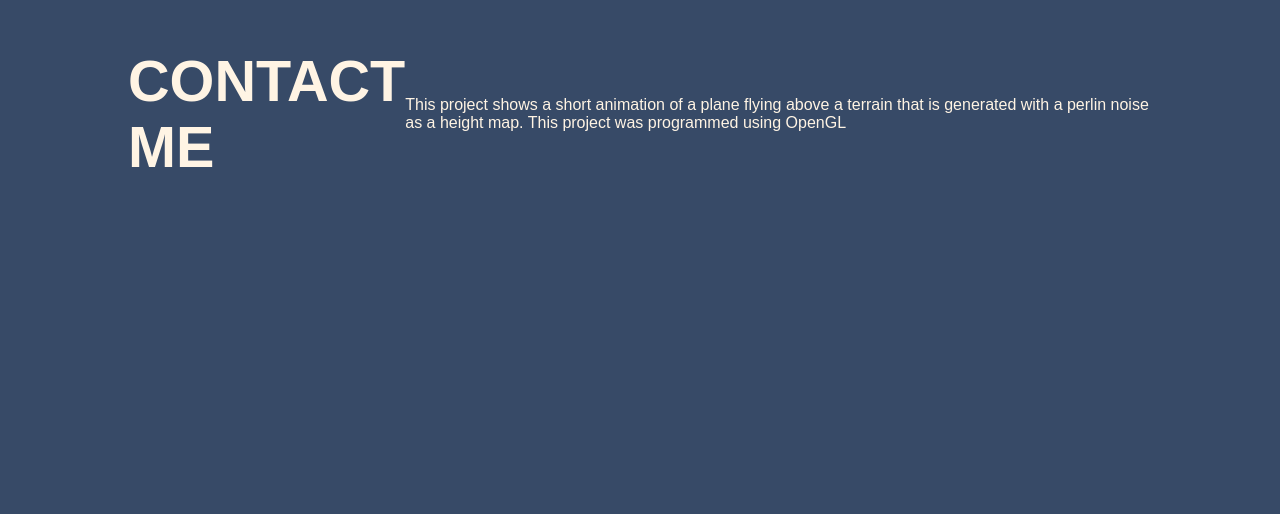
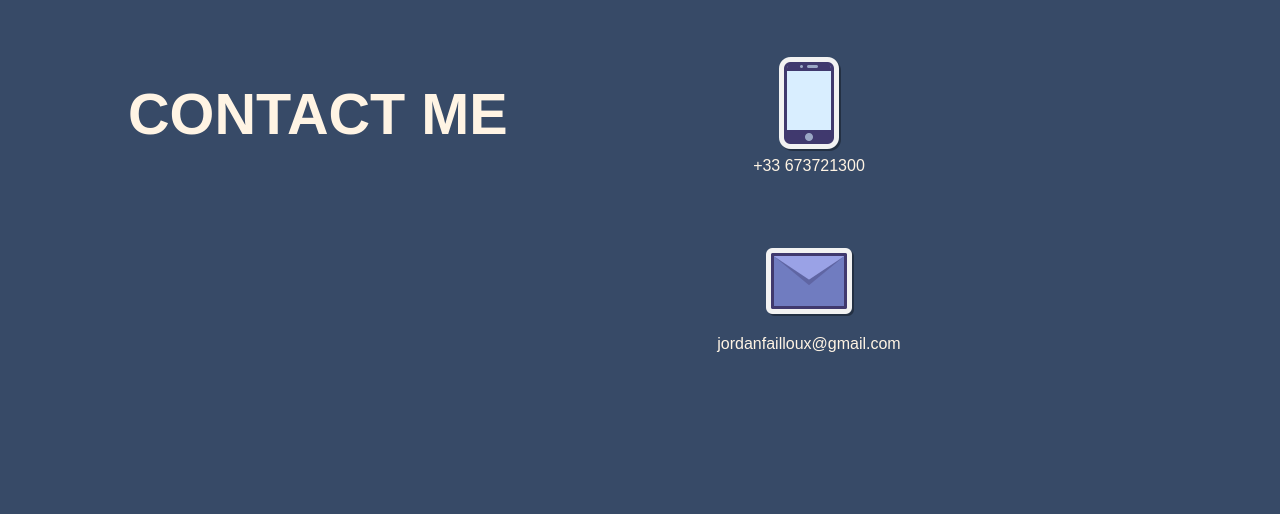
Before and after one commit to Reldhas/Jordan-Failloux, a plain HTML site: page index.html in a window 1280 px wide. Shown: the part 1886-2400 px from the top of the page. Drawn offline with Linux system fonts and the light colour scheme; animation ran at ten frames a second.

Commit message:
added contact info

```diff
--- a/index.html
+++ b/index.html
@@ -18,7 +18,11 @@
     </section>
     <section class="section">
         <h2>Contact me</h2>
-        <div>This project shows a short animation of a plane flying above a terrain that is generated with a perlin noise as a height map. This project was programmed using OpenGL</div>
+        <div class="contact-container">
+            <div class="contact-info" id="linkedin-info"></div>
+            <div class="contact-info" id="phone-info"></div>
+            <div class="contact-info" id="email-info"></div>
+        </div>
     </section>
 
     <script src="./three.min.js"></script>
--- a/projectCardScript.js
+++ b/projectCardScript.js
@@ -104,6 +104,36 @@ function buildProjectCard(cardData) {
     return projectCardDiv
 }
 
+function injectContact() {
+    fetch('./resources/contact-info.json')
+        .then(response => response.json())
+        .then(jsonData => {
+            for (const infoName in jsonData) {
+                const contactInfo = jsonData[infoName]
+                addContactInfo(infoName, contactInfo['icon'], contactInfo['text'], contactInfo['href'])
+            }
+        })
+}
+
+function addContactInfo(infoName, iconSrc, text, href) {
+    var contactDiv = document.getElementById(infoName + '-info')
+    if (href != "") {
+        contactDiv.setAttribute('onclick', "window.open('" + href + "','mywindow');")
+        contactDiv.setAttribute('style', 'cursor: pointer;')
+    }
+
+    var icon = document.createElement('img')
+    icon.setAttribute('src', iconSrc)
+    icon.classList.add('contact-icon')
+    contactDiv.appendChild(icon)
+
+    var contactInfo = document.createElement('p')
+    contactInfo.innerHTML = text
+    contactInfo.classList.add("contact-detail")
+    contactDiv.appendChild(contactInfo)
+}
+
 document.addEventListener("DOMContentLoaded", () => {
     injectProjectCard()
+    injectContact()
 })
--- /dev/null
+++ b/resources/contact-info.json
@@ -0,0 +1,5 @@
+{
+    "linkedin": { "icon": "./resources/linkedin-icon.png", "text": "in/jordanfailloux", "href": "https://www.linkedin.com/in/jordanfailloux/"},
+    "phone": { "icon": "./resources/smartphone-icon.png", "text": "+33 673721300", "href": ""},
+    "email": { "icon": "./resources/email-icon.png", "text": "jordanfailloux@gmail.com", "href": ""}
+}
--- a/style.css
+++ b/style.css
@@ -152,3 +152,13 @@ section:nth-child(odd)
     bottom: 50%;
     z-index: 2;
 }
+
+.contact-container {
+    position: relative;
+    left: 15%;
+    text-align: center;
+}
+
+.contact-info {
+    margin: 7vh;
+}
```
Also changed, not shown: resources/email-icon.png (added), resources/linkedin-icon.png (added), resources/smartphone-icon.png (added).
